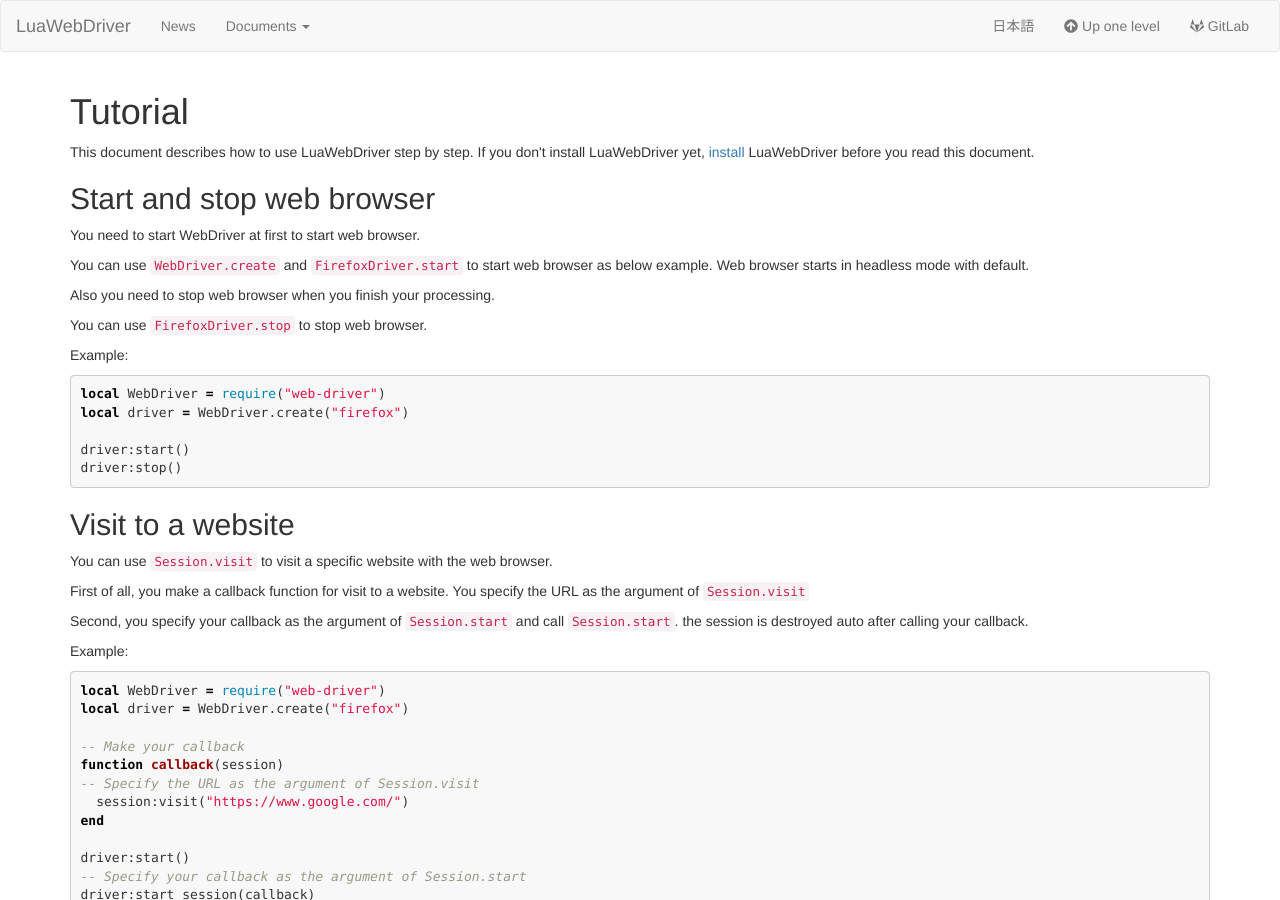
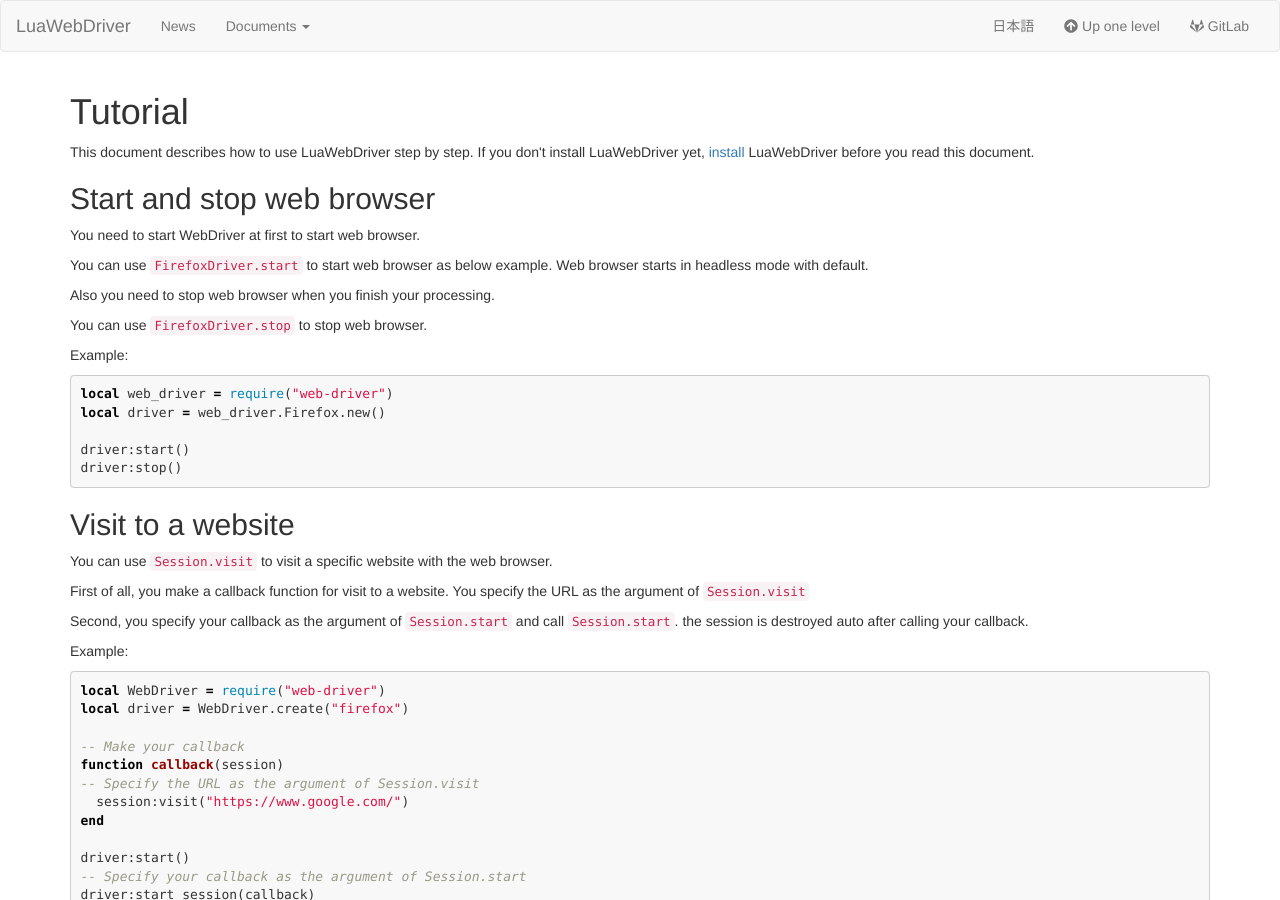
Before and after one commit to clear-code/lua-web-driver, a Jekyll site: the page built from docs/tutorial/index.md, in a window 1280 px wide and 900 px high. Built offline with Jekyll 4.4.1, drawn with Linux system fonts in a browser that asks for light colours.

Commit message:
doc tutorial: modify example for how to start and stop web browser

````diff
--- a/docs/tutorial/index.md
+++ b/docs/tutorial/index.md
@@ -10,7 +10,7 @@ This document describes how to use LuaWebDriver step by step. If you don't insta
 
 You need to start WebDriver at first to start web browser.
 
-You can use [`WebDriver.create`][webdriver-create] and [`FirefoxDriver.start`][firefoxdriver-start] to start web browser as below example.
+You can use [`FirefoxDriver.start`][firefoxdriver-start] to start web browser as below example.
 Web browser starts in headless mode with default.
 
 Also you need to stop web browser when you finish your processing.
@@ -20,8 +20,8 @@ You can use [`FirefoxDriver.stop`][firefoxdriver-stop] to stop web browser.
 Example:
 
 ```lua
-local WebDriver = require("web-driver")
-local driver = WebDriver.create("firefox")
+local web_driver = require("web-driver")
+local driver = web_driver.Firefox.new()
 
 driver:start()
 driver:stop()
````
Also changed, not shown: docs/ja/tutorial/index.md (+3 -3 lines), 1 other file.
